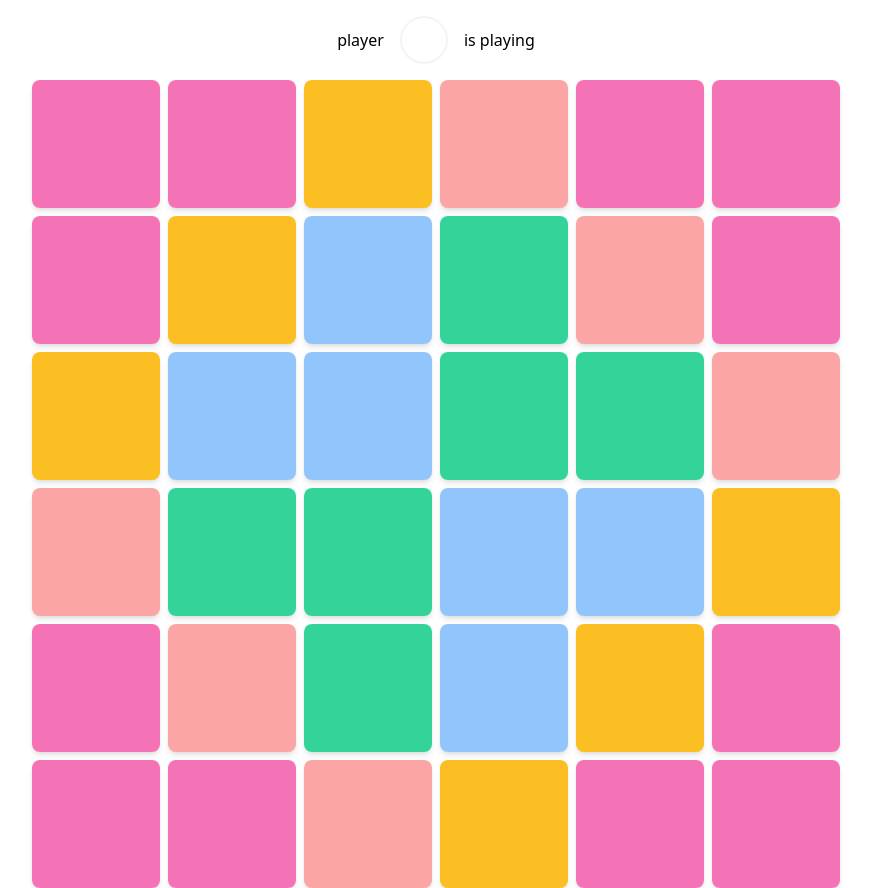
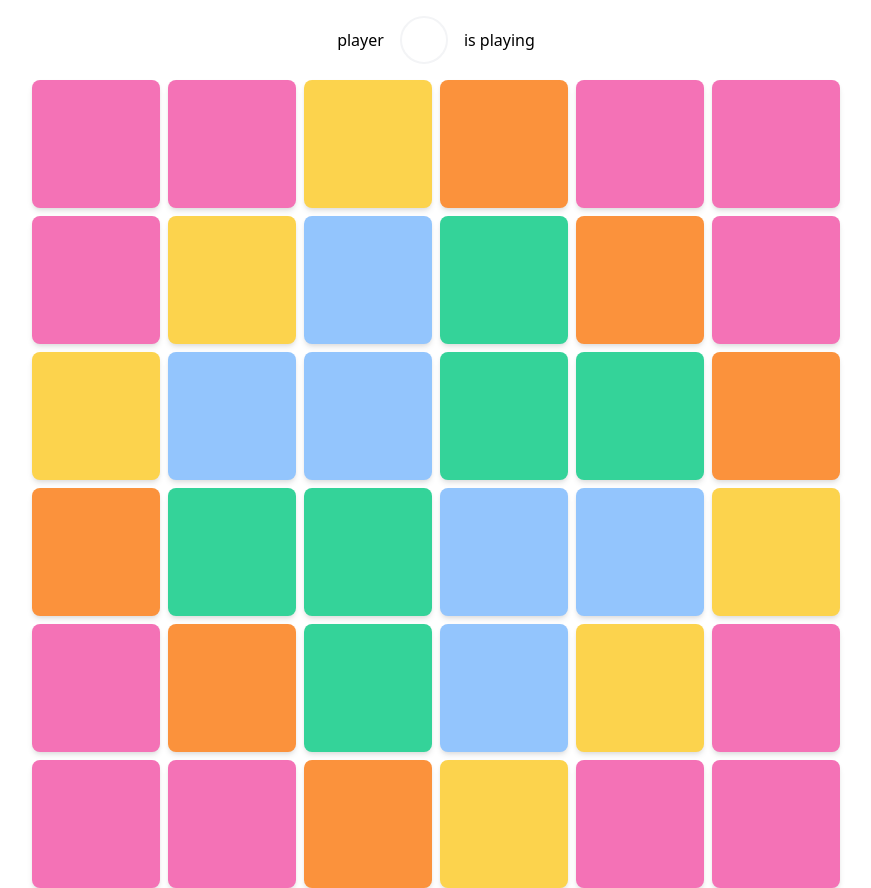
Before and after one commit to thejoeejoee/qango-game, a Nuxt app: page / in a window 1280 px wide. Shown: the whole page, without its empty margins (204-1075 px from the left). Built offline with nearby package versions, Linux system fonts and the light colour scheme.

Commit message:
Tailwind workaround

```diff
--- a/model/game.ts
+++ b/model/game.ts
@@ -144,11 +144,11 @@ const DEFAULT_GROUPS: TilesGroup[] = [
   new TilesGroup("bg-pink-400", [[0, 5], [1, 5], [0, 4]]),
   new TilesGroup("bg-pink-400", [[5, 0], [5, 1], [4, 0]]),
 
-  new TilesGroup("bg-yellow-400", [[2, 0], [1, 1], [0, 2]]),
-  new TilesGroup("bg-yellow-400", [[5, 3], [4, 4], [3, 5]]),
+  new TilesGroup("bg-yellow-300", [[2, 0], [1, 1], [0, 2]]),
+  new TilesGroup("bg-yellow-300", [[5, 3], [4, 4], [3, 5]]),
 
-  new TilesGroup("bg-red-300", [[0, 3], [1, 4], [2, 5]]),
-  new TilesGroup("bg-red-300", [[3, 0], [4, 1], [5, 2]]),
+  new TilesGroup("bg-orange-400", [[0, 3], [1, 4], [2, 5]]),
+  new TilesGroup("bg-orange-400", [[3, 0], [4, 1], [5, 2]]),
 
   new TilesGroup("bg-blue-300", [[2, 1], [2, 2], [1, 2]]),
   new TilesGroup("bg-blue-300", [[3, 4], [3, 3], [4, 3]]),
--- a/nuxt.config.js
+++ b/nuxt.config.js
@@ -44,7 +44,7 @@ export default {
   ],
 
   router: {
-    base: '/qango-game/'
+    // base: '/qango-game/'
   }
 
 }
--- a/pages/index.vue
+++ b/pages/index.vue
@@ -1,11 +1,6 @@
 <template>
   <div class="flex flex-row items-center justify-center">
     <Board class="max-w-5xl"></Board>
-
-    <span class="
-      hidden
-      bg-pink-400 bg-yellow-400 bg-red-300 bg-blue-300 bg-green-400
-    "></span>
   </div>
 </template>
 
--- a/tailwind.config.js
+++ b/tailwind.config.js
@@ -1,7 +1,13 @@
+const colors = require("tailwindcss/colors");
+
 module.exports = {
-  safelist: [
-    {
-      pattern: /bg-*/,
-    }
-  ]
-}
+  purge: ['./model/*.ts'],
+  darkMode: 'class',
+  theme: {
+    extend: {
+      colors: {
+        orange: colors.orange,
+      },
+    },
+  },
+};
```
